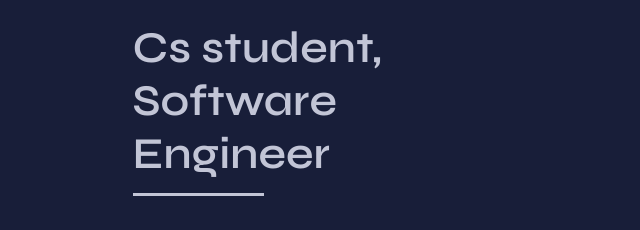
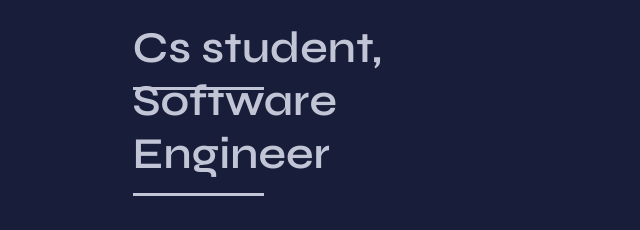
Before and after one commit to bla999ckt/hkportfolio, a plain HTML site: page index.html in a window 1280 px wide. Shown: the part 341-571 px from the top of the page, 17-657 px from the left. Drawn offline with nearby package versions, Linux system fonts and the light colour scheme.

Commit message:
Update index.html

```diff
--- a/index.html
+++ b/index.html
@@ -66,7 +66,8 @@
 
                 <div class="home__data">
                     <h1 class="home__name">Hana <br> Kouiriti</h1>
-                    <h3 class="home__profession">Cs student, Software Engineer</h3>
+                    <h3 class="home__profession">Cs student,</h3>
+                    <h3 class="home__profession">Software Engineer</h3>
                 </div>
 
                 <a href="#work" class="home__scroll">
```
